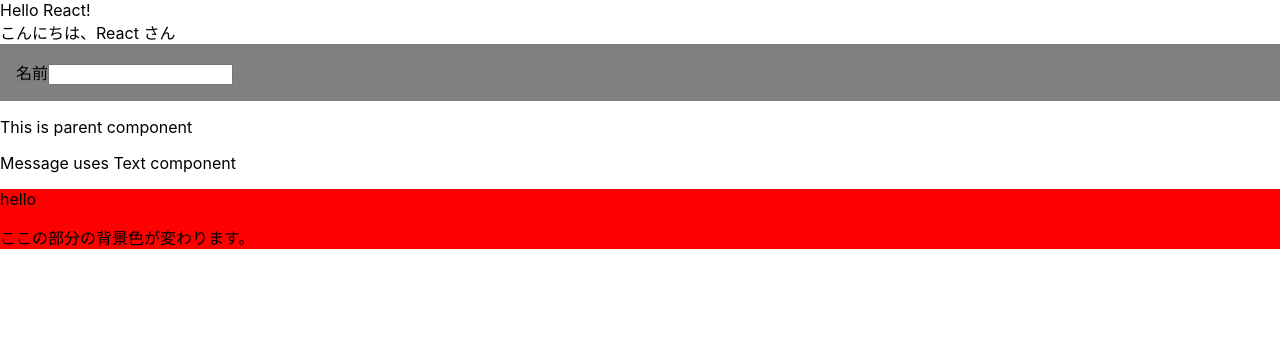
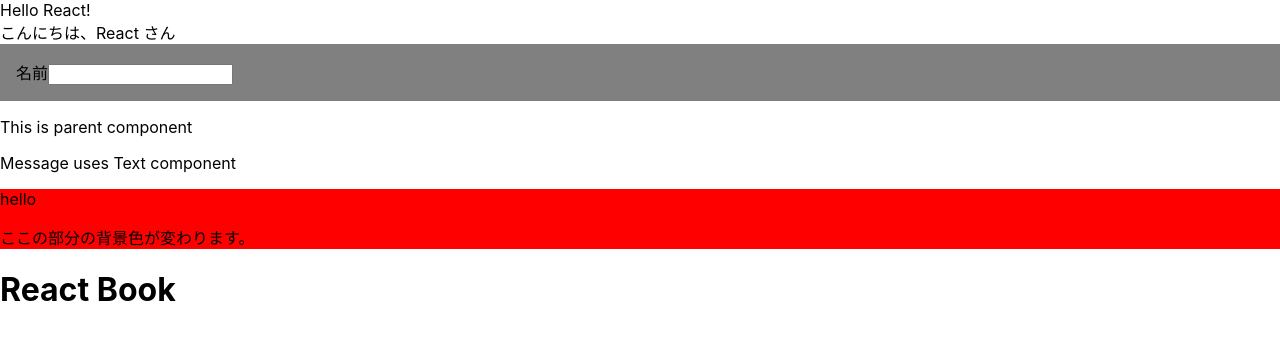
Before and after one commit to TomozQ/react-ts101, a React (Create React App) app: page / in a window 1280 px wide. Shown: the top 340 px of the page. Built offline with nearby package versions, Linux system fonts and the light colour scheme.

Commit message:
context provider and context consumer

```diff
--- /dev/null
+++ b/src/components/ContextSample.tsx
@@ -0,0 +1,40 @@
+import React from 'react'
+
+// Titleを渡すためのContextを作成
+const TitleContext = React.createContext('')
+
+// Titleコンポーネントの中でContextの値を参照する。
+const Title = () => {
+  // Consumerを使って、Contextの値を参照する。
+  return (
+    <TitleContext.Consumer>
+      {/* Consumer直下に関数をおいて、Contextの値を参照する */}
+      {(title) => {
+        return <h1>{title}</h1>
+      }}
+    </TitleContext.Consumer>
+  )
+}
+
+const Header = () => {
+  return (
+    <div>
+      <Title />
+    </div>
+  )
+}
+
+// Pageコンポーネントの中でContextに値を渡す
+const Page = () => {
+  const title = 'React Book'
+
+  // Providerを使いContextの値をセットする。
+  // Provider以下のコンポーネントから値を参照できる。
+  return (
+    <TitleContext.Provider value={title}>
+      <Header />
+    </TitleContext.Provider>
+  )
+}
+
+export default Page
--- a/src/index.tsx
+++ b/src/index.tsx
@@ -6,6 +6,8 @@
 import Name from './components/Name';
 import Message from './components/Message';
 import Parent from './components/ContainerSample';
+import Page from './components/ContextSample';
+
 import reportWebVitals from './reportWebVitals';
 
 const root = ReactDOM.createRoot(
@@ -17,6 +19,7 @@
     <Name />
     <Message />
     <Parent />
+    <Page />
   </React.StrictMode>
 );
 
```
